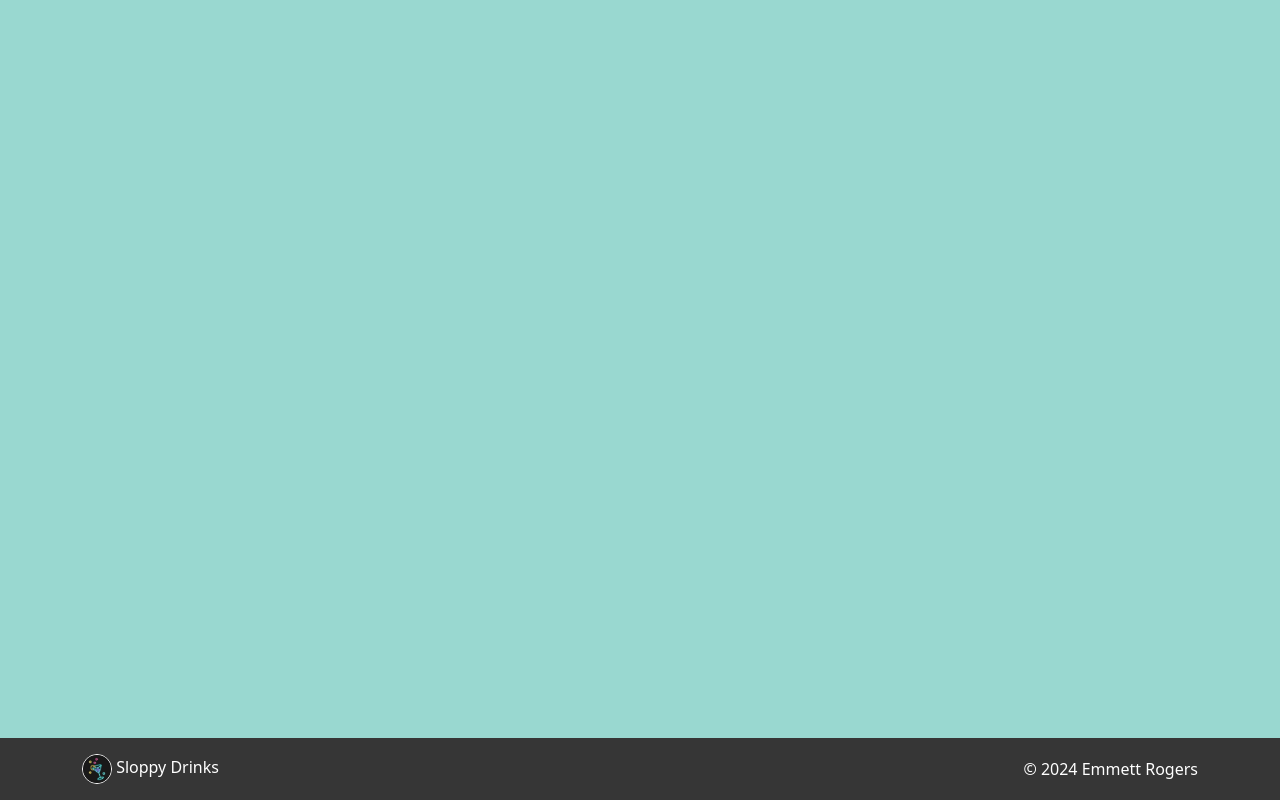
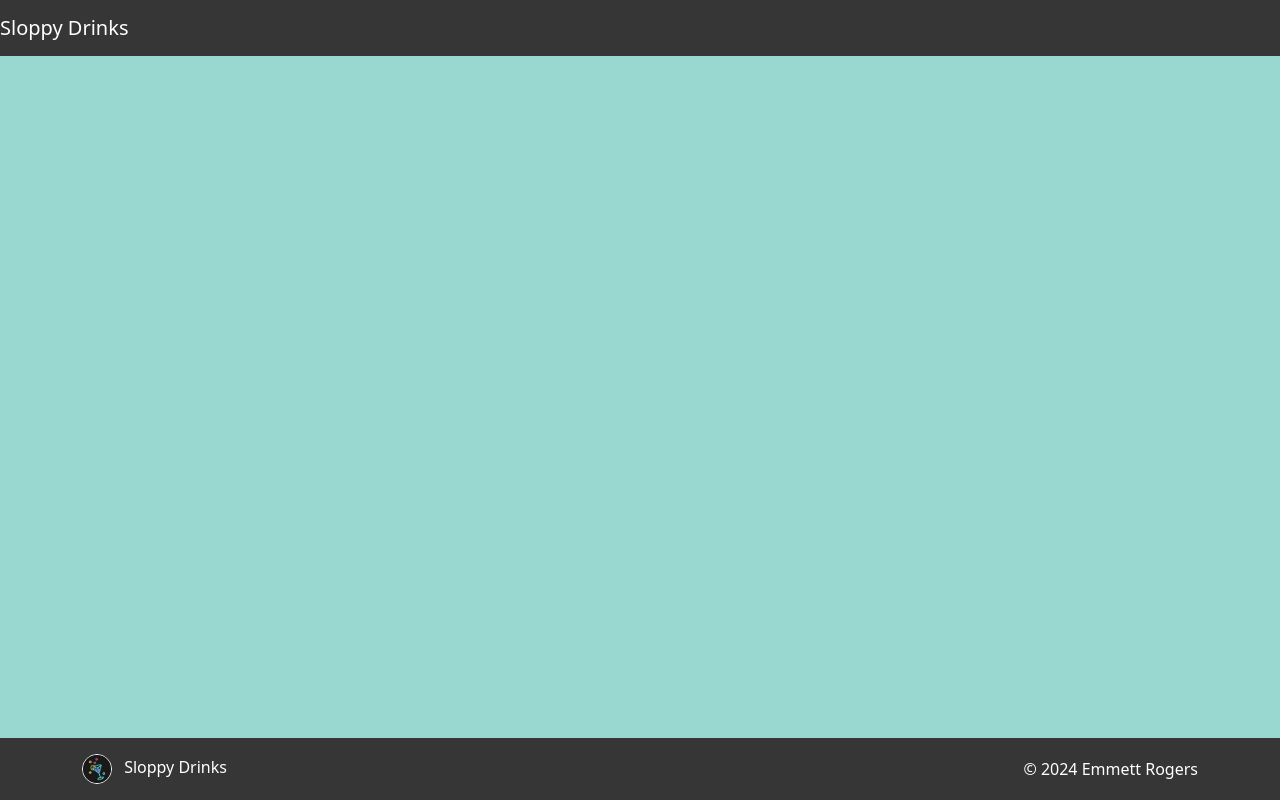
Before and after one commit to eprogers15/sloppy-drinks-mysql, a Django app: page / in a window 1280 px wide. Run offline with Django 4.2, Linux system fonts and the light colour scheme.

Commit message:
Start navbar

```diff
--- a/sloppy_drinks/drinks/static/css/styles.css
+++ b/sloppy_drinks/drinks/static/css/styles.css
@@ -1,5 +1,13 @@
 body {
     background-color: #99D8D0;
+}
+
+nav {
+    background-color: #363636;
+}
+
+.navbar-brand {
+    color: #ffffff;
 }
 
 footer {
@@ -7,7 +15,7 @@ footer {
 }
 
 .footer-icon {
-    border: 1px solid white;
+    border: 1px solid #ffffff;
     border-radius: 50%;
 }
 
--- a/sloppy_drinks/drinks/templates/base.html
+++ b/sloppy_drinks/drinks/templates/base.html
@@ -13,20 +13,19 @@
     <link rel="stylesheet" href="{% static 'css/styles.css' %}">
 </head>
 <body class="d-flex flex-column h-100">
-    <nav>
-
+    <nav class="navbar navbar-expand-md fixed-top">
+        <a class="navbar-brand" href="/">Sloppy Drinks</a>
     </nav>
     {% block page_content %}{% endblock page_content %}
-    <footer class="footer mt-auto py-3">
+    <footer class="mt-auto py-3">
         <div class="container d-flex flex-wrap justify-content-between align-items-center">
             <a href="/" class="me-2 text-decoration-none lh-1">
-                <img class="footer-icon" src="{% static 'images/the-sloppy-boys-podcast-glass-logo-square.jpeg' %}" width="30" height="30">
+                <img class="footer-icon me-2" src="{% static 'images/the-sloppy-boys-podcast-glass-logo-square.jpeg' %}" width="30" height="30">
                 <span class="footer-text">Sloppy Drinks</span>
             </a>
             <span class="footer-text">© <script type="text/JavaScript">document.write(new Date().getFullYear());</script> Emmett Rogers</span>
         </div>
     </footer>
-
     <script src="https://ajax.googleapis.com/ajax/libs/jquery/3.7.1/jquery.min.js"></script>
     <script src="https://cdn.jsdelivr.net/npm/bootstrap@5.3.2/dist/js/bootstrap.bundle.min.js" integrity="sha384-C6RzsynM9kWDrMNeT87bh95OGNyZPhcTNXj1NW7RuBCsyN/o0jlpcV8Qyq46cDfL" crossorigin="anonymous"></script>
     <script src="{% static 'javascript/index.js' %}"></script>
```
